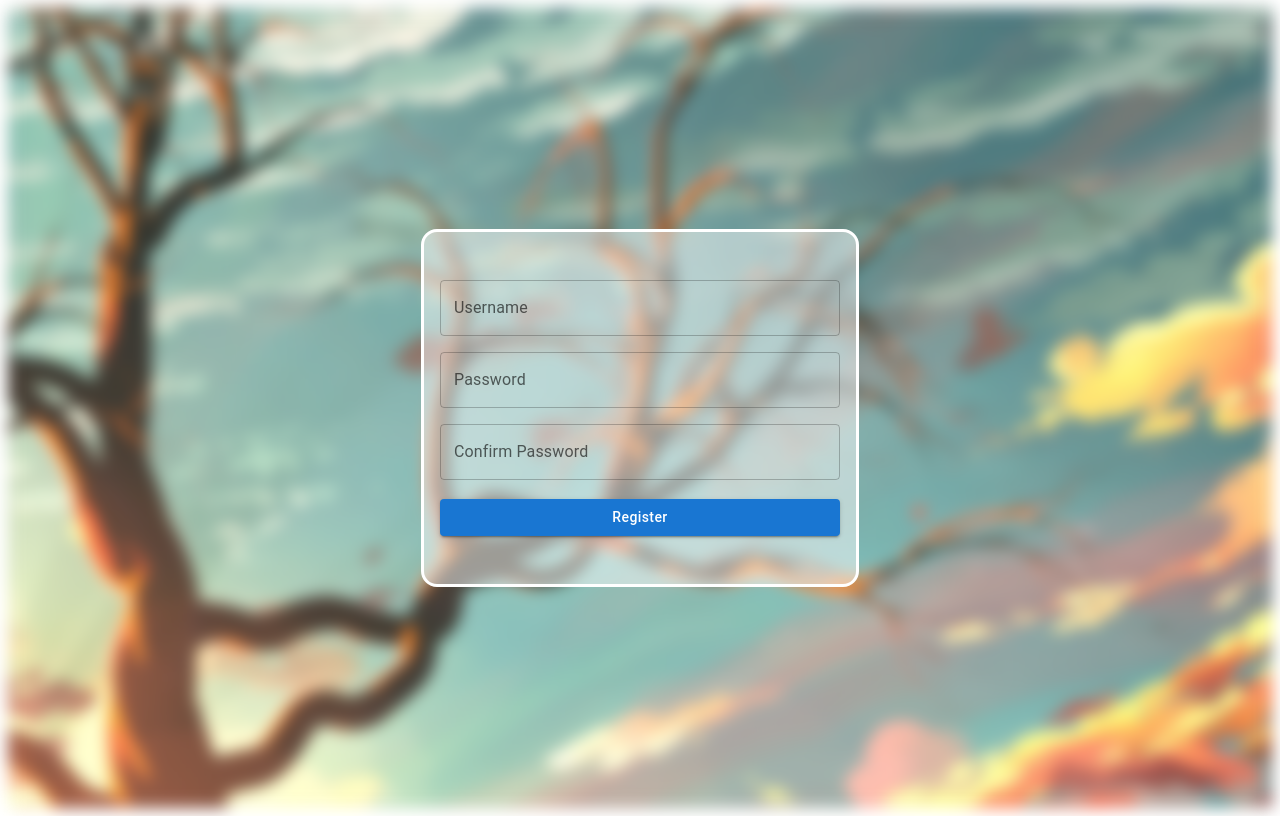
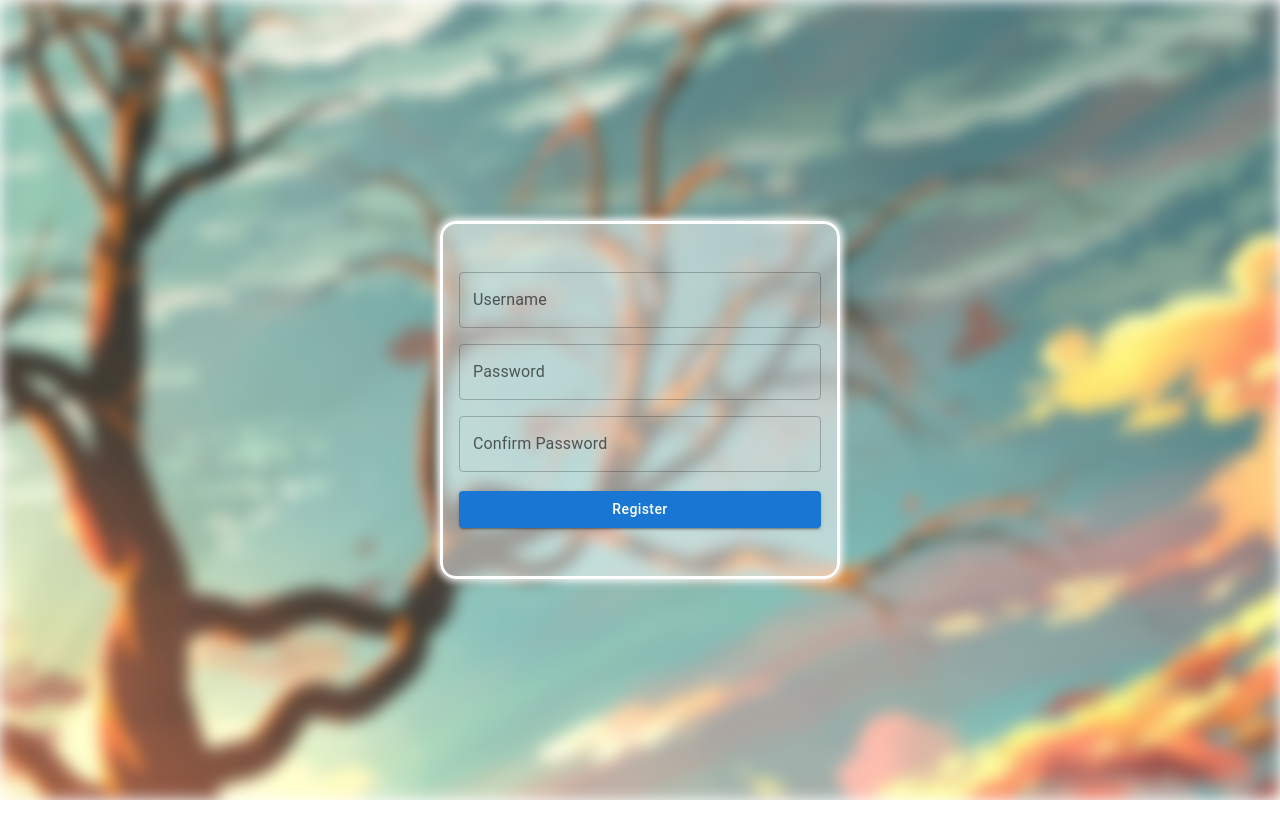
Before and after one commit to arpansaha1300/unit-assessment-4, a React (Vite) app in the folder frontend/: page /sign-up in a window 1280 px wide. Built offline with nearby package versions, Linux system fonts and the light colour scheme.

Commit message:
added form validation to the login and signup pages and added the symbol to add supplier and packages

```diff
--- a/frontend/src/layouts/default.jsx
+++ b/frontend/src/layouts/default.jsx
@@ -19,6 +19,7 @@ import ListItemText from "@mui/material/ListItemText";
 import InventoryIcon from "@mui/icons-material/Inventory";
 import LocalShippingIcon from "@mui/icons-material/LocalShipping";
 import { Outlet } from "react-router-dom";
+import AddIcon from '@mui/icons-material/Add';
 
 const drawerWidth = 240;
 
@@ -113,13 +114,23 @@ export default function Layout() {
             aria-label="open drawer"
             edge="start"
             onClick={handleDrawerOpen}
-            sx={{ mr: 2, ...(open && { display: "none" }) }}
+            sx={{ mr: 2, ...(open && { display: "none" }), ":hover": {backgroundColor: "rgba(255, 255, 255, 0.274)"} }}
           >
             <MenuIcon />
           </IconButton>
           <Typography variant="h6" noWrap component="div">
             Inventory Management
           </Typography>
+          <Box sx={{position: "absolute", right: "0"}}>
+          <IconButton
+            color="inherit"
+            aria-label="open drawer"
+            edge="start"
+            sx={{ mr: 2, ...(open && { display: "none" }), ":hover": {backgroundColor: "rgba(255, 255, 255, 0.274)"} }}
+          >
+            <AddIcon />
+          </IconButton>
+          </Box>
         </Toolbar>
       </AppBar>
 
--- a/frontend/src/pages/Login.jsx
+++ b/frontend/src/pages/Login.jsx
@@ -1,4 +1,4 @@
-import { Box, Button, FormControl, FormLabel, TextField, Typography } from "@mui/material";
+import { Box, Button, CssBaseline, FormControl, TextField, Typography } from "@mui/material";
 import { useState } from "react";
 import backgroundImg from '../assets/background.jpg';
 import { Link } from "react-router-dom";
@@ -6,6 +6,40 @@ import { Link } from "react-router-dom";
 function Login() {
   const [nameError, setNameError] = useState('');
   const [passError, setPassError] = useState('');
+  const [name, setName] = useState('');
+  const [pass, setPass] = useState('');
+
+  const handleNameChange = (event) => {
+    setName(event.target.value);
+    setNameError('');
+  }
+
+  const handlePassChange = (event) => {
+    setPass(event.target.value);
+    setPassError('');
+  }
+
+  const handleSubmit = (event) => {
+    event.preventDefault();
+    let valid = true;
+
+    if (!name) {
+      setNameError('Username is required');
+      valid = false;
+    } else if (!name.includes('@gmail.com')) {
+      setNameError('Username must be an email (e.g. user@gmail.com)');
+      valid = false;
+    }
+
+    if (!pass) {
+      setPassError('Password is required');
+      valid = false;
+    }
+
+    if (valid) {
+      console.log('Form submitted successfully!');
+    }
+  }
 
   const backgroundStyle = {
     position: "absolute",
@@ -31,18 +65,40 @@ function Login() {
     position: "relative",
     zIndex: 1,
     width: "25rem",
+    boxShadow: "#ffffff 0 0 9px 2px"
   };
 
   return (
     <Box style={{ position: "relative", height: "100vh", display: "flex", justifyContent: "center", alignItems: "center" }}>
+      <CssBaseline />
       <div style={backgroundStyle} />
       <Box style={formStyle}>
-        <FormControl fullWidth>
-          <TextField style={inputStyle} variant="outlined" label="Username" error={!!nameError} helperText={nameError} />
-          <TextField style={inputStyle} variant="outlined" label="Password" type="password" error={!!passError} helperText={passError} />
-          <Button variant="contained"  sx={{textTransform: "none", marginTop: '0.2rem'}}>Log In</Button>
-        </FormControl>
-        <Typography sx={{textAlign: "center",marginTop: "0.4rem",color: "rgb(66, 66, 66)"}}>New User?
+        <form onSubmit={handleSubmit}>
+          <FormControl fullWidth>
+            <TextField
+              style={inputStyle}
+              value={name}
+              onChange={handleNameChange}
+              variant="outlined"
+              label="Username"
+              error={!!nameError}
+              helperText={nameError}
+            />
+            <TextField
+              style={inputStyle}
+              value={pass}
+              onChange={handlePassChange}
+              variant="outlined"
+              label="Password"
+              type="password"
+              error={!!passError}
+              helperText={passError}
+            />
+            <Button variant="contained" type="submit" sx={{ textTransform: "none", marginTop: '0.2rem' }}>Log In</Button>
+          </FormControl>
+        </form>
+        <Typography sx={{ textAlign: "center", marginTop: "0.4rem", color: "rgb(66, 66, 66)" }}>
+          New User?
           <Link to="/sign-up">SignUp</Link>
         </Typography>
       </Box>
--- a/frontend/src/pages/Signup.jsx
+++ b/frontend/src/pages/Signup.jsx
@@ -1,10 +1,14 @@
-import { Box, Button, FormControl, FormLabel, TextField } from "@mui/material";
+import { Box, Button, CssBaseline, FormControl, TextField } from "@mui/material";
 import { useState } from "react";
 import backgroundImg from '../assets/background.jpg';
 
 function Signup() {
   const [nameError, setNameError] = useState('');
   const [passError, setPassError] = useState('');
+  const [confirmPassError, setConfirmPassError] = useState('');
+  const [name, setName] = useState('');
+  const [pass, setPass] = useState('');
+  const [confirmPass, setConfirmPass] = useState('');
 
   const backgroundStyle = {
     position: "absolute",
@@ -30,18 +34,91 @@ function Signup() {
     position: "relative",
     zIndex: 1,
     width: "25rem",
+    boxShadow: "#ffffff 0 0 9px 2px"
   };
+
+  const handleNameChange = (event) => {
+    setName(event.target.value);
+    setNameError('');
+  }
+
+  const handlePassChange = (event) => {
+    setPass(event.target.value);
+    setPassError('');
+    setConfirmPassError('');
+  }
+
+  const handleConfirmPassChange = (event) => {
+    setConfirmPass(event.target.value);
+    setConfirmPassError('');
+  }
+
+  const handleSubmit = (event) => {
+    event.preventDefault();
+    let valid = true;
+
+    if (!name) {
+      setNameError('Username is required');
+      valid = false;
+    } else if (!name.includes('@gmail.com')) {
+      setNameError('Username must be a Gmail address (e.g. user@gmail.com)');
+      valid = false;
+    }
+
+    if (!pass) {
+      setPassError('Password is required');
+      valid = false;
+    }
+
+    if (pass !== confirmPass) {
+      setConfirmPassError('Passwords do not match');
+      valid = false;
+    }
+
+    if (valid) {
+      console.log('Form submitted successfully!');
+    }
+  }
 
   return (
     <Box style={{ position: "relative", height: "100vh", display: "flex", justifyContent: "center", alignItems: "center" }}>
+      <CssBaseline />
       <div style={backgroundStyle} />
       <Box style={formStyle}>
-        <FormControl fullWidth >
-          <TextField style={inputStyle} variant="outlined" label="Username" error={!!nameError} helperText={nameError} />
-          <TextField style={inputStyle} variant="outlined" label="Password" type="password" error={!!passError} helperText={passError} />
-          <TextField style={inputStyle} variant="outlined" label="Confirm Password" type="password" error={!!passError} helperText={passError} />
-          <Button variant="contained" sx={{textTransform: "none",  marginTop: '0.2rem'}}>Register</Button>
-        </FormControl>
+        <form onSubmit={handleSubmit}>
+          <FormControl fullWidth>
+            <TextField
+              style={inputStyle}
+              value={name}
+              onChange={handleNameChange}
+              variant="outlined"
+              label="Username"
+              error={!!nameError}
+              helperText={nameError}
+            />
+            <TextField
+              style={inputStyle}
+              value={pass}
+              onChange={handlePassChange}
+              variant="outlined"
+              label="Password"
+              type="password"
+              error={!!passError}
+              helperText={passError}
+            />
+            <TextField
+              style={inputStyle}
+              value={confirmPass}
+              onChange={handleConfirmPassChange}
+              variant="outlined"
+              label="Confirm Password"
+              type="password"
+              error={!!confirmPassError}
+              helperText={confirmPassError}
+            />
+            <Button variant="contained" type="submit" sx={{ textTransform: "none", marginTop: '0.2rem' }}>Register</Button>
+          </FormControl>
+        </form>
       </Box>
     </Box>
   );
```
